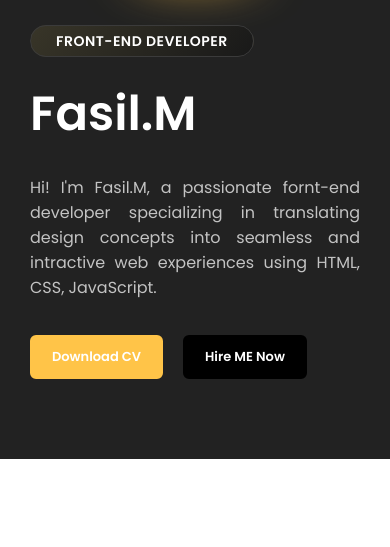
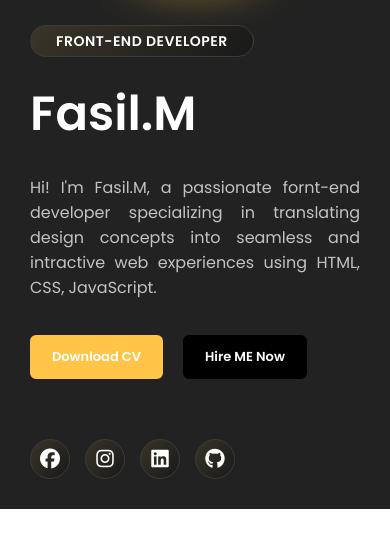
Before and after one commit to fasilfaz/fasil, a plain HTML site: page index.html in a window 390 px wide. Shown: the part 225-772 px from the top of the page. Drawn offline with Linux system fonts and the light colour scheme.

Commit message:
Update style.css

```diff
--- a/style.css
+++ b/style.css
@@ -280,13 +280,13 @@ nav .buttons.active .bar{
         width: 100%;
     }
     .left .btn{
-        padding-bottom: 50px;
+        padding-bottom: 30px;
     }
     .right .profile{
         padding-top: 50px;
     }
     .social{
-        display: none;
+        margin-top:30px ;
     }
 }
 @media screen and (max-width:767px){
```
